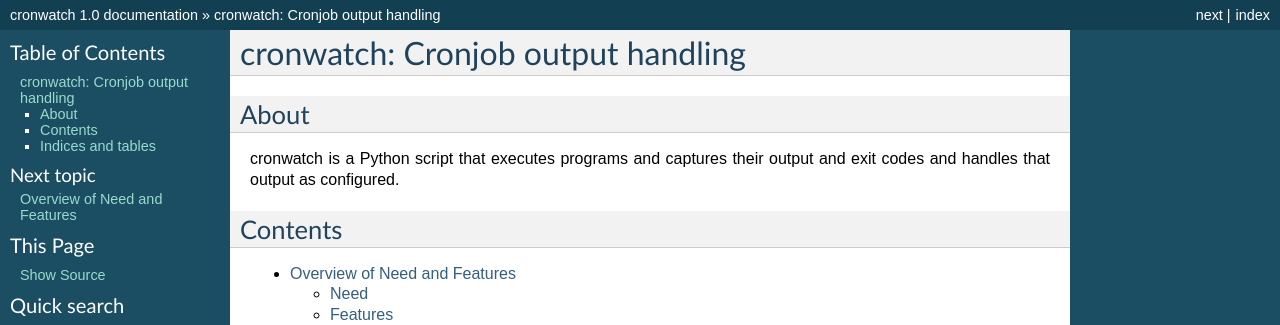
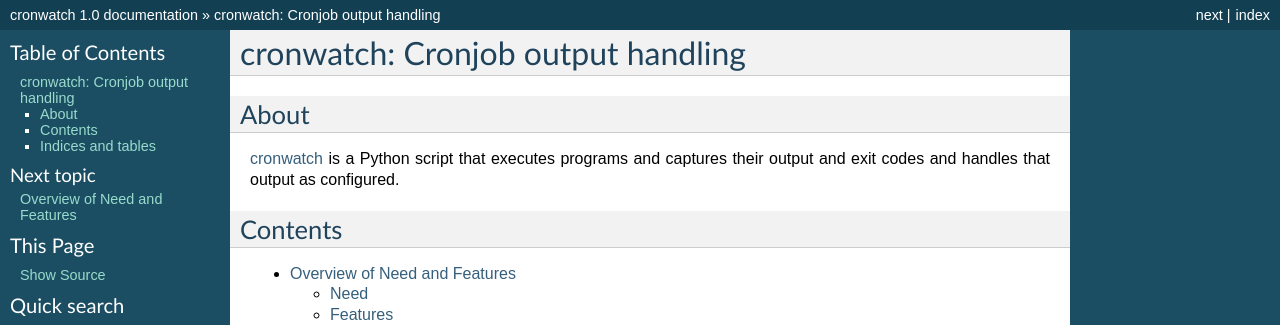
Before and after one commit to wdlowry/cronwatch, a Sphinx documentation site: the page built from docsrc/source/index.rst, in a window 1280 px wide. Shown: the top 325 px of the page. Built offline with Sphinx 7.4.7, drawn with Linux system fonts in a browser that asks for light colours; some of the changed lines change nothing that is shown.

Commit message:
Added link to site

```diff
--- a/docsrc/source/index.rst
+++ b/docsrc/source/index.rst
@@ -4,8 +4,9 @@
 
 About
 =====
-cronwatch is a Python script that executes programs and captures their output
-and exit codes and handles that output as configured.
+`cronwatch <http://code.google.com/p/cronwatch/>`_ is a Python script that
+executes programs and captures their output and exit codes and handles that
+output as configured.
 
 Contents
 ========
```
